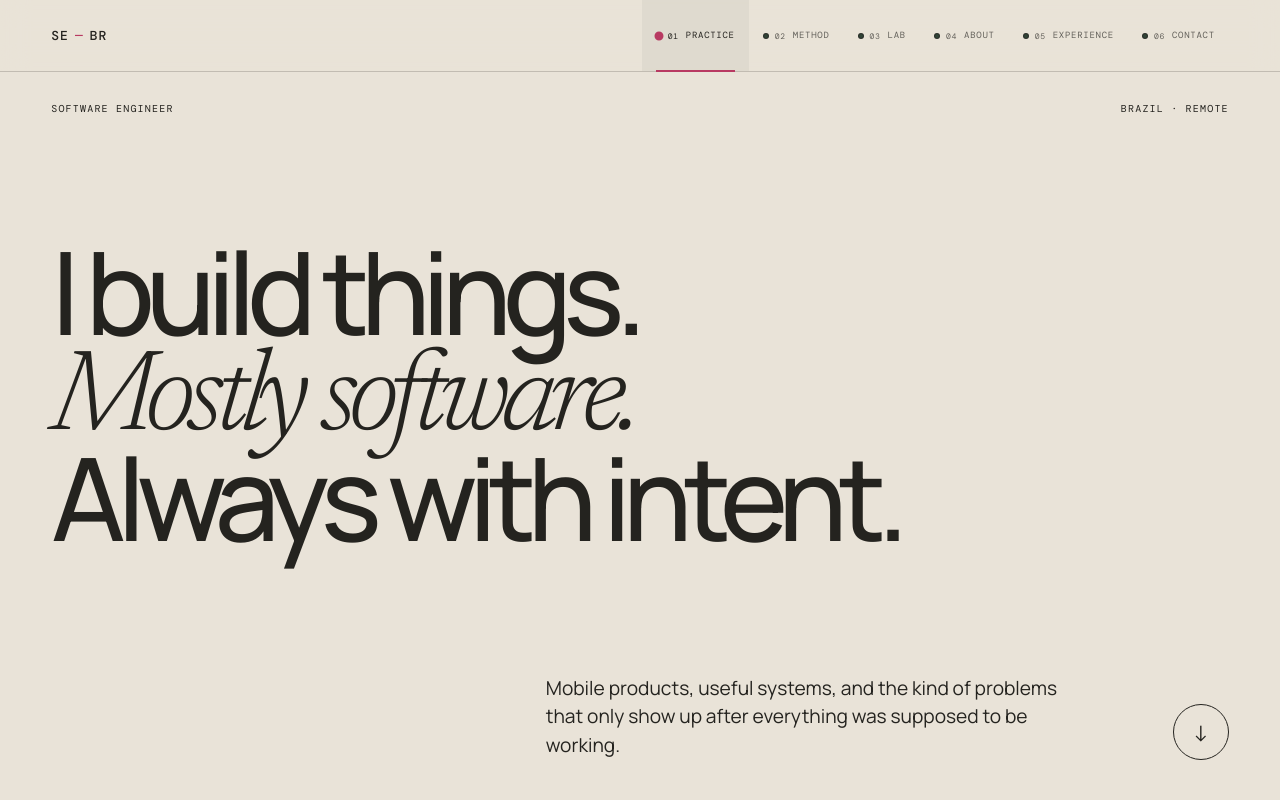
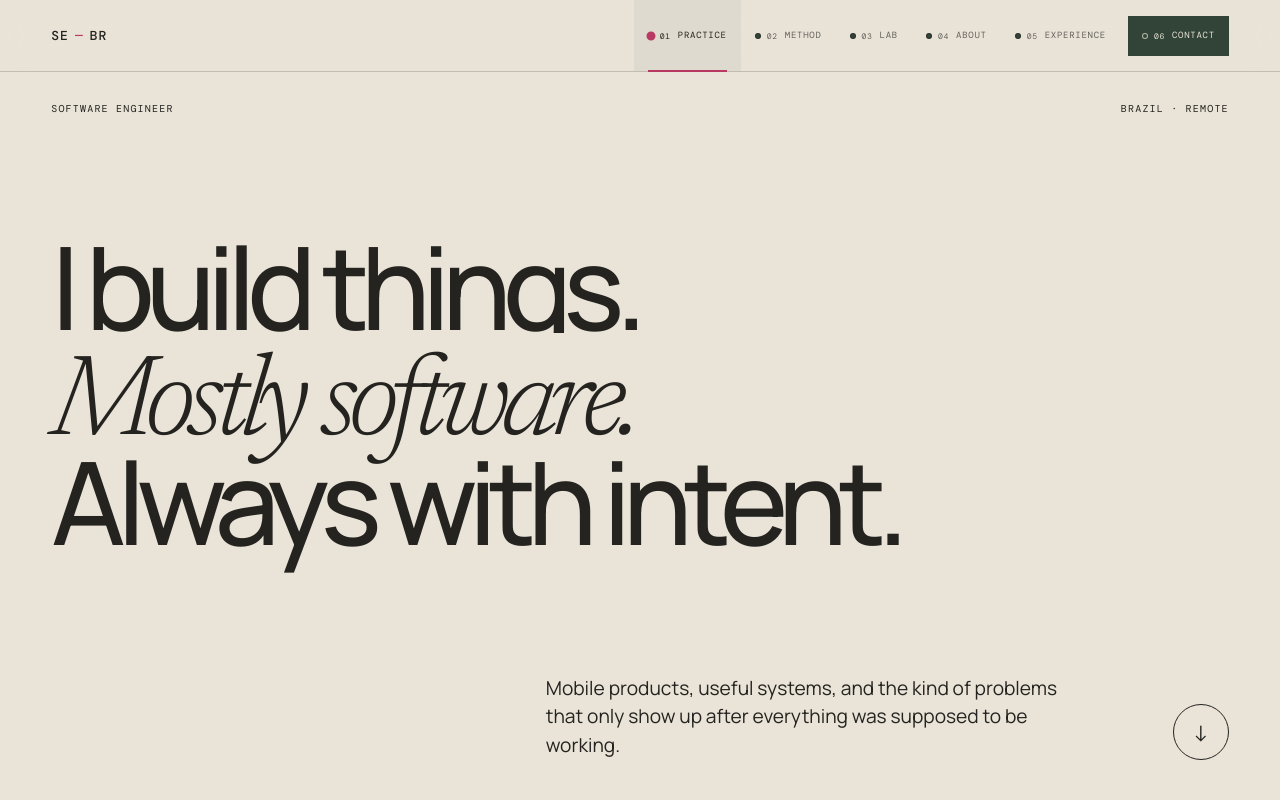
Before and after one commit to zeRonaldo/zeronaldo.github.io, a Next.js app: page / in a window 1280 px wide. Shown: the top 800 px of the page. Built offline with nearby package versions, Linux system fonts and the light colour scheme; a web font is replaced by a local one.

Commit message:
feat: emphasize contact and animate hero cursor

```diff
--- a/app/globals.css
+++ b/app/globals.css
@@ -24,6 +24,11 @@ a { color:inherit; text-decoration:none; }
 .living-nav a.is-active { color:var(--ink); background:rgba(49,68,55,.055); }
 .living-nav a.is-active::after { transform:scaleX(1); }
 .living-nav a:hover { color:var(--ink); }
+.living-nav a:last-child { align-self:center; height:40px; margin-left:8px; background:var(--forest); color:var(--paper); }
+.living-nav a:last-child::after { left:0; right:0; bottom:0; background:var(--bougainvillea); }
+.living-nav a:last-child:hover { background:var(--wood); color:var(--paper); }
+.living-nav a:last-child.is-active { background:var(--ink); color:var(--paper); }
+.living-nav a:last-child .nav-index::before { border-color:rgba(233,227,216,.7); }
 .nav-index { display:flex; align-items:center; gap:6px; font-size:8px; }
 .nav-index::before { content:""; width:4px; height:4px; border:1px solid currentColor; border-radius:50%; transition:background-color .25s, transform .25s; }
 .is-active .nav-index::before { background:var(--bougainvillea) !important; border-color:var(--bougainvillea); transform:scale(1.5); }
@@ -32,6 +37,9 @@ a { color:inherit; text-decoration:none; }
 .eyebrow { display:flex; justify-content:space-between; font:400 10px/1 "DM Mono",monospace; text-transform:uppercase; letter-spacing:.12em; }
 .hero h1 { margin:6vh 0; font-size:clamp(56px,9vw,142px); font-weight:500; line-height:.82; letter-spacing:-.075em; max-width:1200px; animation:hero-in .9s .08s cubic-bezier(.22,1,.36,1) both; }
 h1 em, footer h2 em { font-family:"Newsreader",serif; font-weight:300; }
+.type-line { display:block; height:.9em; }
+.type-line > span { position:relative; display:block; width:0; max-width:max-content; white-space:nowrap; overflow:hidden; animation:type-text 1.05s .35s steps(15,end) forwards; }
+.type-line > span::after { content:""; position:absolute; top:.06em; right:0; width:.045em; height:.72em; background:var(--bougainvillea); animation:cursor-blink .72s step-end 4, cursor-away .01s 3.25s forwards; }
 .hero-bottom { display:flex; align-items:end; justify-content:space-between; padding-left:42%; animation:fade-up .8s .22s cubic-bezier(.22,1,.36,1) both; }
 .hero-bottom p { max-width:520px; margin:0; font-size:clamp(16px,1.5vw,22px); line-height:1.5; }
 .round-link { width:56px; height:56px; border:1px solid var(--ink); border-radius:50%; display:grid; place-items:center; font-size:22px; transition:.2s; }
@@ -88,6 +96,9 @@ footer h2 { font-size:clamp(58px,9vw,140px); font-weight:500; line-height:.84; l
 @keyframes fade-up { from { opacity:0; transform:translateY(16px); } to { opacity:1; transform:none; } }
 @keyframes fade-down { from { opacity:0; transform:translateY(-12px); } to { opacity:1; transform:none; } }
 @keyframes slow-orbit { to { transform:rotate(360deg); } }
+@keyframes type-text { from { width:0; } to { width:7.3em; } }
+@keyframes cursor-blink { 0%, 48% { opacity:1; } 49%, 100% { opacity:0; } }
+@keyframes cursor-away { to { opacity:0; } }
 @media (max-width: 760px) {
   .site-header { padding-right:0; gap:16px; }
   .living-nav { overflow-x:auto; justify-content:flex-start; scrollbar-width:none; }
@@ -96,6 +107,8 @@ footer h2 { font-size:clamp(58px,9vw,140px); font-weight:500; line-height:.84; l
   .living-nav a::after { left:11px; right:11px; }
   .living-nav .nav-label { display:none; }
   .living-nav a.is-active .nav-label { display:inline; }
+  .living-nav a:last-child { margin-left:2px; }
+  .living-nav a:last-child .nav-label { display:inline; }
   .hero { min-height:760px; }
   .hero h1 { margin:70px 0; font-size:16vw; }
   .hero-bottom { padding-left:0; gap:30px; }
@@ -109,4 +122,9 @@ footer h2 { font-size:clamp(58px,9vw,140px); font-weight:500; line-height:.84; l
   .footer-bottom { grid-template-columns:1fr; gap:36px; }
   .footer-bottom a { justify-self:start; }
 }
-@media (prefers-reduced-motion: reduce) { html { scroll-behavior:auto; } * { animation:none !important; transition:none !important; } }
+@media (prefers-reduced-motion: reduce) {
+  html { scroll-behavior:auto; }
+  * { animation:none !important; transition:none !important; }
+  .type-line > span { width:auto; max-width:none; overflow:visible; }
+  .type-line > span::after { display:none; }
+}
--- a/app/page.tsx
+++ b/app/page.tsx
@@ -38,7 +38,10 @@ export default function Home() {
 
       <section className="hero" id="top">
         <div className="eyebrow"><span>Software engineer</span><span>Brazil · Remote</span></div>
-        <h1>I build things.<br /><em>Mostly software.</em><br />Always with intent.</h1>
+        <h1>
+          <span className="type-line"><span>I build things.</span></span>
+          <em>Mostly software.</em><br />Always with intent.
+        </h1>
         <div className="hero-bottom">
           <p>Mobile products, useful systems, and the kind of problems that only show up after everything was supposed to be working.</p>
           <a className="round-link" href="#practice" aria-label="Explore my practice">↓</a>
```
